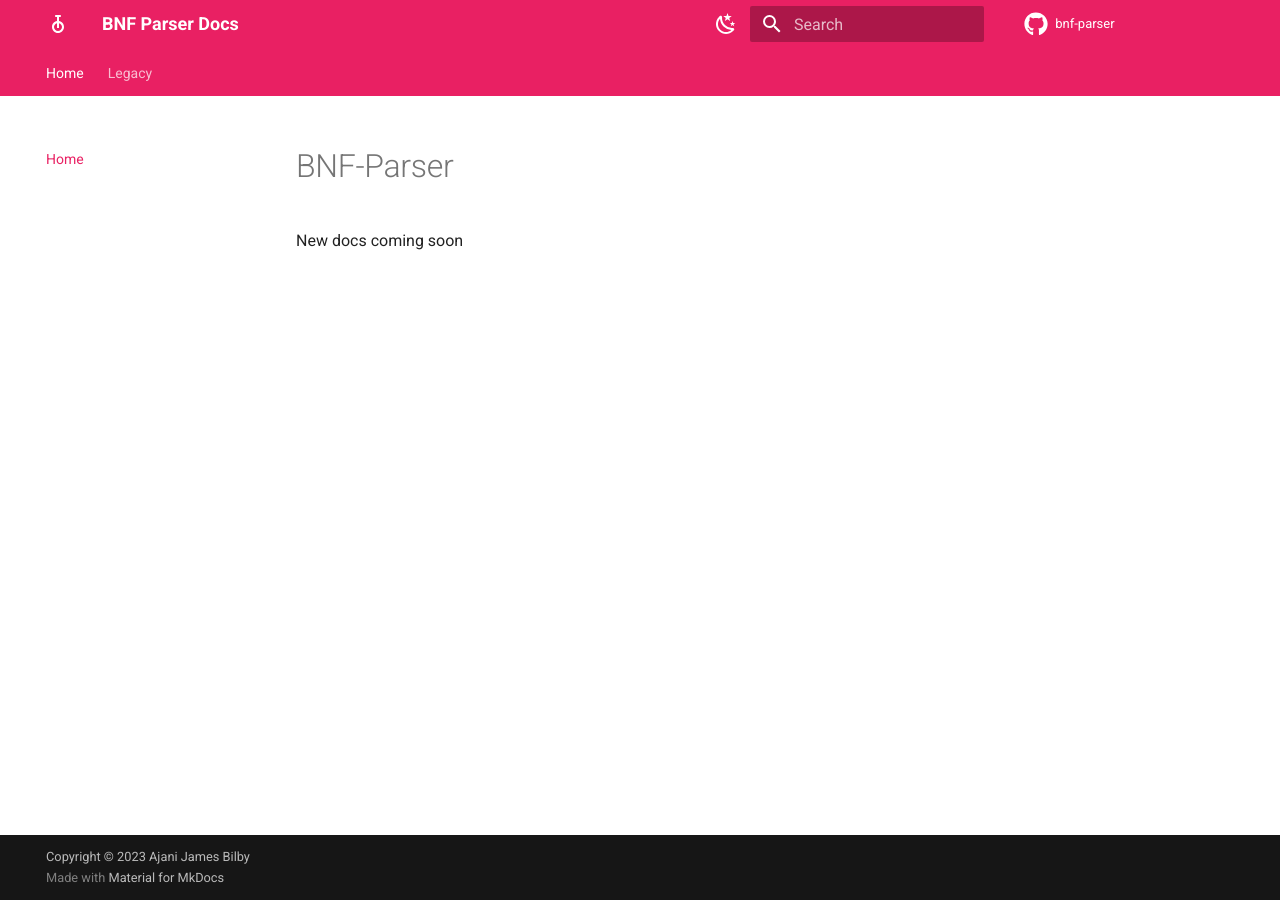
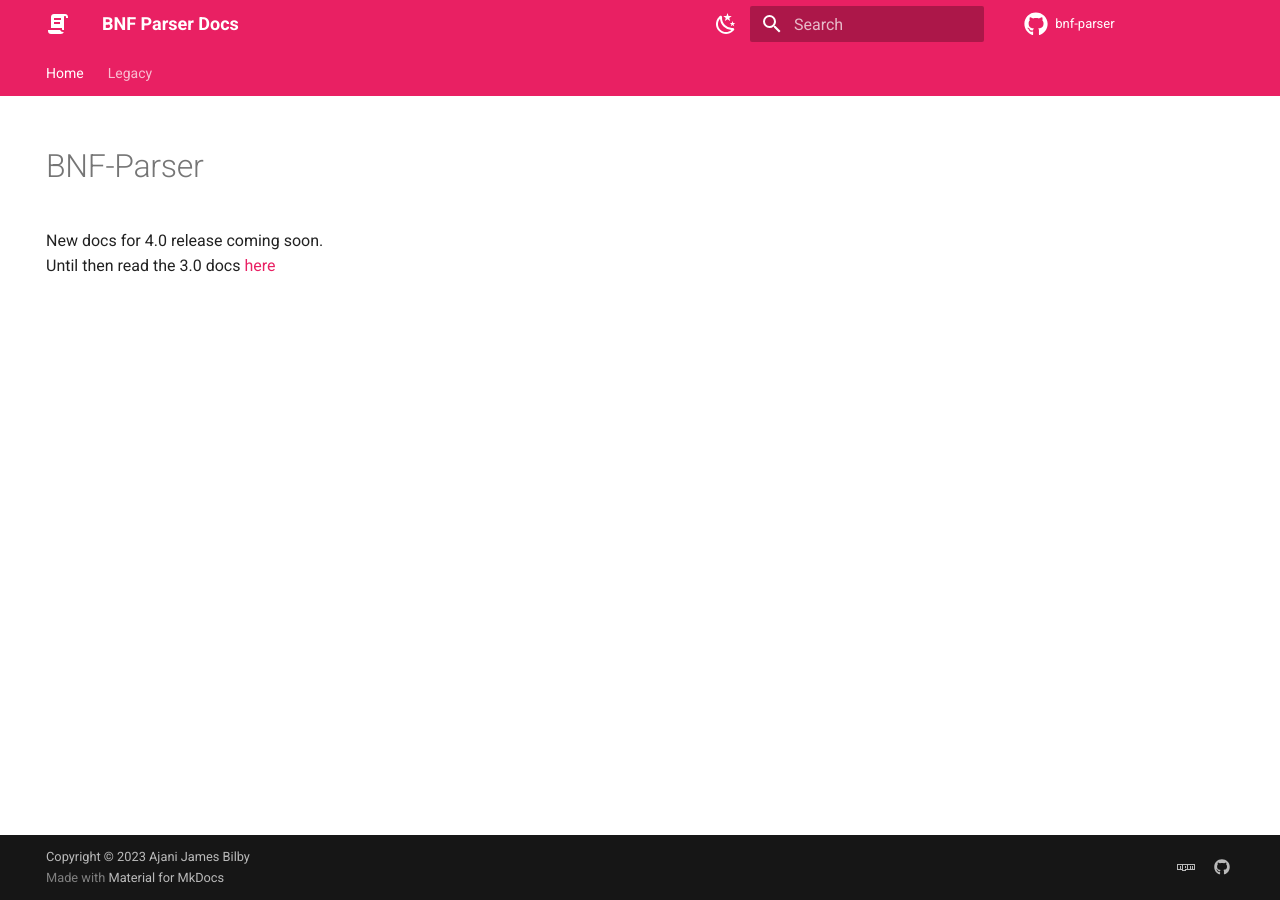
Before and after one commit to AjaniBilby/BNF-parser, an MkDocs documentation site: the page built from docs/source/index.md, in a window 1280 px wide. Built offline with MkDocs 1.6.1 and Material for MkDocs 9.7.7, drawn with Linux system fonts in a browser that asks for light colours; comment, search, counter and statistics services are not loaded.

Commit message:
~Cleaned up docs

```diff
--- a/docs/source/index.md
+++ b/docs/source/index.md
@@ -1,3 +1,14 @@
+---
+title: Uniview
+search:
+  exclude: true
+hide:
+  - navigation
+  - toc
+  - footer
+---
+
 # BNF-Parser
 
-New docs coming soon
+New docs for 4.0 release coming soon.
+Until then read the 3.0 docs [here](/legacy)
--- a/mkdocs.yml
+++ b/mkdocs.yml
@@ -23,7 +23,7 @@ theme:
       example: octicons/beaker-16
       quote: octicons/quote-16
     repo: fontawesome/brands/github
-    logo: material/unicycle
+    logo: material/script-text
   features:
     - search.suggest
     - header.autohide
@@ -67,9 +67,6 @@ markdown_extensions:
   - pymdownx.emoji:
       emoji_index: !!python/name:materialx.emoji.twemoji
       emoji_generator: !!python/name:materialx.emoji.to_svg
-      options:
-        custom_icons:
-          - overrides/.icons
   - pymdownx.highlight:
       use_pygments: true
   - pymdownx.superfences
@@ -85,6 +82,12 @@ markdown_extensions:
 
 extra_css:
   - styles/extra.css
+extra:
+  social:
+    - icon: fontawesome/brands/npm
+      link: https://www.npmjs.com/package/bnf-parser
+    - icon: fontawesome/brands/github
+      link: https://github.com/ajanibilby/bnf-parser
 copyright: Copyright &copy; 2023 Ajani James Bilby
 
 
--- a/package.json
+++ b/package.json
@@ -2,6 +2,7 @@
 	"name": "bnf-parser",
 	"version": "3.1.6",
 	"description": "Deterministic BNF compiler/parser",
+	"homepage": "https://bnf-parser.ajanibilby.com",
 	"main": "./bin/index.js",
 	"scripts": {
 		"test": "npm run build & node ./test",
```
Also changed, not shown: 1 other file.
